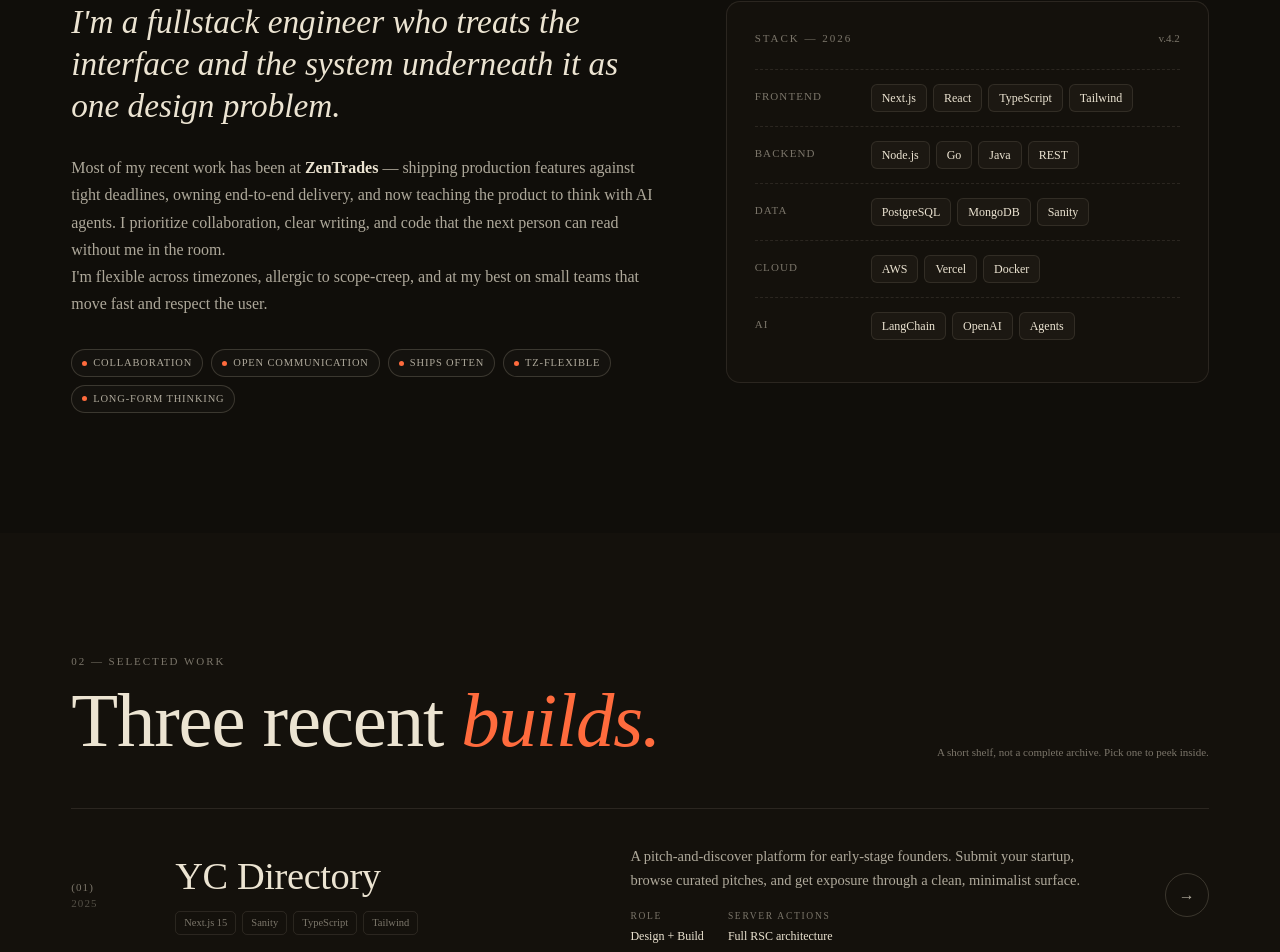
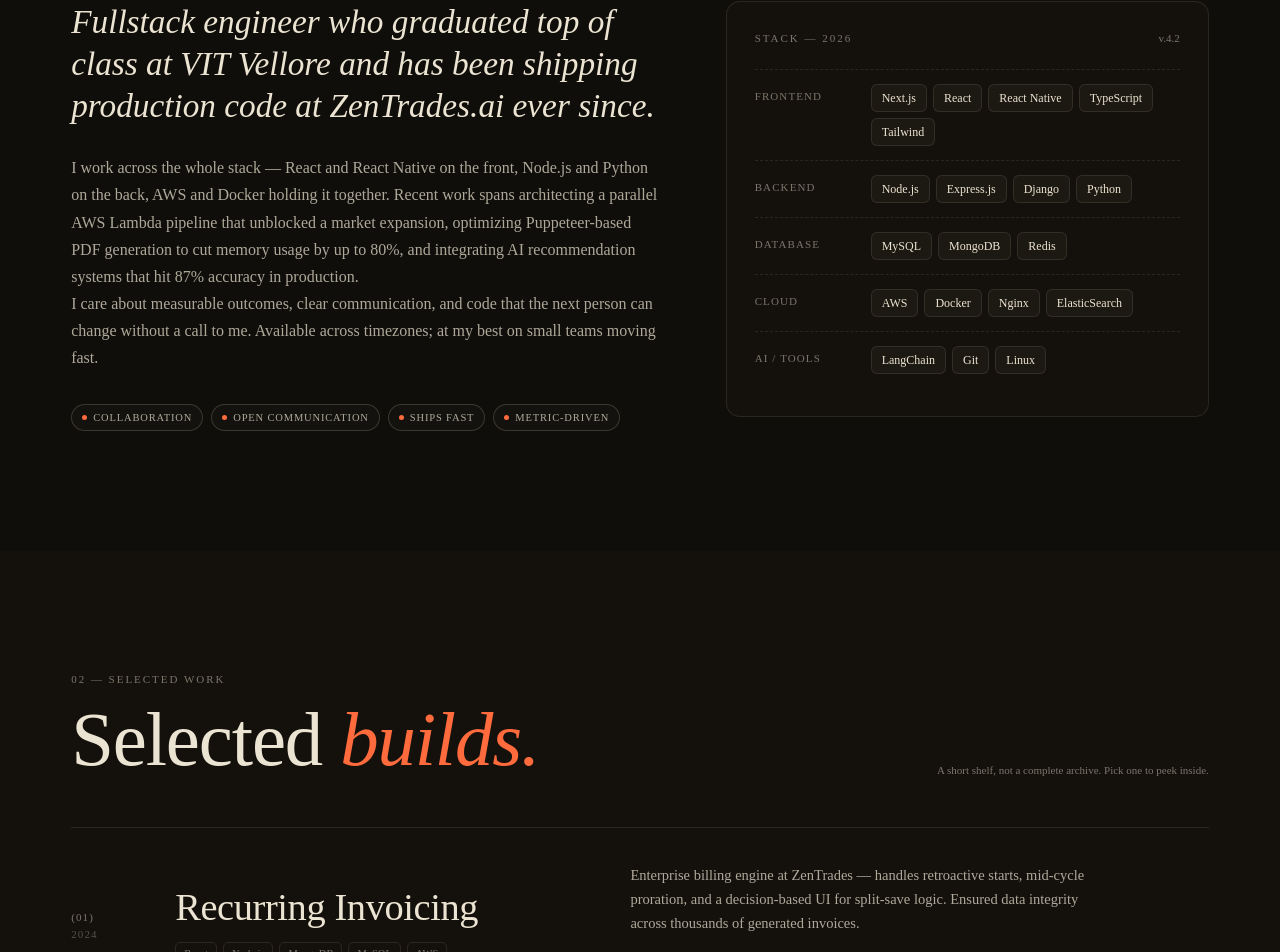
Before and after one commit to SagnikGhosh18/portfolio, a Next.js app: page / in a window 1280 px wide. Shown: the part 1772-2724 px from the top of the page. Built offline with nearby package versions, Linux system fonts and the light colour scheme.

Commit message:
Content changes - updated content

```diff
--- a/app/layout.tsx
+++ b/app/layout.tsx
@@ -31,7 +31,7 @@
     template: "%s | Sagnik Ghosh",
   },
   description:
-    "Sagnik Ghosh is a fullstack engineer specializing in Next.js, TypeScript, and Go. Building thoughtful interfaces and the systems that power them.",
+    "Sagnik Ghosh is a fullstack engineer (React, Node.js, AWS, Python) and VIT Gold Medalist. Currently SDE at ZenTrades.ai — shipping production features across web, mobile, and cloud.",
   keywords: [
     "Sagnik Ghosh",
     "fullstack engineer",
@@ -39,7 +39,7 @@
     "TypeScript",
     "React",
     "portfolio",
-    "Bengaluru",
+    "Pune",
     "ZenTrades",
   ],
   authors: [{ name: "Sagnik Ghosh", url: SITE_URL }],
@@ -81,7 +81,7 @@
   name: "Sagnik Ghosh",
   jobTitle: "Fullstack Engineer",
   url: SITE_URL,
-  email: "sagnighosh18@gmail.com",
+  email: "sagnikghosh18@gmail.com",
   sameAs: [
     "https://github.com/SagnikGhosh18",
     "https://www.linkedin.com/in/sagnik-ghosh-49b25820b/",
@@ -92,13 +92,15 @@
   },
   knowsAbout: [
     "Next.js",
+    "React",
+    "React Native",
     "TypeScript",
-    "React",
     "Node.js",
-    "Go",
-    "PostgreSQL",
+    "Python",
     "AWS",
-    "AI Agents",
+    "LangChain",
+    "MongoDB",
+    "MySQL",
   ],
   address: {
     "@type": "PostalAddress",
--- a/components/AboutSection.tsx
+++ b/components/AboutSection.tsx
@@ -3,9 +3,8 @@
 const TRAITS = [
   "collaboration",
   "open communication",
-  "ships often",
-  "tz-flexible",
-  "long-form thinking",
+  "ships fast",
+  "metric-driven",
 ];
 
 export default function AboutSection() {
@@ -30,8 +29,9 @@
           {/* Bio */}
           <div>
             <p className="lede" style={{ margin: 0, marginBottom: 28 }}>
-              I&apos;m a fullstack engineer who treats the interface and the
-              system underneath it as one design problem.
+              Fullstack engineer who graduated top of class at VIT Vellore and
+              has been shipping production code at{" "}
+              <em>ZenTrades.ai</em> ever since.
             </p>
             <p
               style={{
@@ -41,12 +41,13 @@
                 marginTop: 0,
               }}
             >
-              Most of my recent work has been at{" "}
-              <strong style={{ color: "var(--ink)" }}>ZenTrades</strong> —
-              shipping production features against tight deadlines, owning
-              end-to-end delivery, and now teaching the product to think with AI
-              agents. I prioritize collaboration, clear writing, and code that
-              the next person can read without me in the room.
+              I work across the whole stack — React and React Native on the
+              front, Node.js and Python on the back, AWS and Docker holding it
+              together. Recent work spans architecting a parallel AWS Lambda
+              pipeline that unblocked a market expansion, optimizing
+              Puppeteer-based PDF generation to cut memory usage by up to 80%,
+              and integrating AI recommendation systems that hit 87% accuracy in
+              production.
             </p>
             <p
               style={{
@@ -55,8 +56,9 @@
                 color: "var(--ink-2)",
               }}
             >
-              I&apos;m flexible across timezones, allergic to scope-creep, and
-              at my best on small teams that move fast and respect the user.
+              I care about measurable outcomes, clear communication, and code
+              that the next person can change without a call to me. Available
+              across timezones; at my best on small teams moving fast.
             </p>
 
             <div
--- a/components/ContactSection.tsx
+++ b/components/ContactSection.tsx
@@ -2,7 +2,7 @@
 
 import { useState } from "react";
 
-const EMAIL = "sagnighosh18@gmail.com";
+const EMAIL = "sagnikghosh18@gmail.com";
 
 interface FooterItemProps {
   label: string;
@@ -173,7 +173,7 @@
           }}
         >
           <span>© MMXXVI — Sagnik Ghosh</span>
-          <span>Designed &amp; built in Bengaluru</span>
+          <span>Designed &amp; built in Pune</span>
           <span>v4.2 — last edit Apr 2026</span>
         </footer>
       </div>
--- a/components/HeroSection.tsx
+++ b/components/HeroSection.tsx
@@ -37,7 +37,7 @@
           }}
         >
           <span className="eyebrow">— Portfolio · Vol. IV · MMXXVI</span>
-          <span className="eyebrow">Bengaluru, IN · UTC+5:30</span>
+          <span className="eyebrow">Pune, IN · UTC+5:30</span>
         </div>
 
         {/* Display heading */}
@@ -82,18 +82,18 @@
         <div className="hero-facts-grid">
           <HeroFact
             label="Currently"
-            value="SDE @ ZenTrades"
-            sub="Building AI agents into the core product"
+            value="SDE @ ZenTrades.ai"
+            sub="AWS Lambda, React Native, AI recommendation systems"
           />
           <HeroFact
             label="Stack"
-            value="Next.js · TypeScript · Go"
-            sub="Fullstack across React, Node, and cloud infra"
+            value="React · Node.js · AWS"
+            sub="Fullstack across web, mobile, and cloud infra"
           />
           <HeroFact
-            label="Open to"
-            value="Product collaborations"
-            sub="Contract or full-time, remote-first"
+            label="Education"
+            value="VIT Vellore · Gold Medal"
+            sub="B.Tech CSE, highest scoring student in stream"
           />
         </div>
       </div>
--- a/components/ProjectsSection.tsx
+++ b/components/ProjectsSection.tsx
@@ -13,29 +13,23 @@
   total: number;
 }) {
   const [hover, setHover] = useState(false);
+  const isExternal = p.href !== "N/A";
 
-  return (
-    <a
-      href={p.href}
-      target="_blank"
-      rel="noreferrer"
-      aria-label={`${p.title} — opens in new tab`}
-      onMouseEnter={() => setHover(true)}
-      onMouseLeave={() => setHover(false)}
-      className="project-row-grid"
-      style={{
+  const rowStyle: React.CSSProperties = {
     paddingTop: 36,
     paddingBottom: 36,
-        paddingLeft: hover ? 12 : 0,
+    paddingLeft: hover && isExternal ? 12 : 0,
     borderTop: "1px solid var(--line)",
-        borderBottom:
-          index === total - 1 ? "1px solid var(--line)" : "none",
+    borderBottom: index === total - 1 ? "1px solid var(--line)" : "none",
     position: "relative",
     transition: "padding .35s cubic-bezier(.3,.7,.4,1)",
     textDecoration: "none",
     color: "inherit",
-      }}
-    >
+    cursor: isExternal ? "pointer" : "default",
+  };
+
+  const content = (
+    <>
       {/* Number + year */}
       <div
         className="mono"
@@ -112,7 +106,7 @@
         </div>
       </div>
 
-      {/* Arrow */}
+      {/* Arrow — only shown for external links */}
       <div
         className="project-row-arrow"
         style={{
@@ -122,6 +116,7 @@
           alignItems: "center",
         }}
       >
+        {isExternal && (
           <div
             aria-hidden
             style={{
@@ -139,9 +134,11 @@
           >
             →
           </div>
+        )}
       </div>
 
-      {/* Floating hover preview */}
+      {/* Floating hover preview — only for external links */}
+      {isExternal && (
         <div
           aria-hidden
           style={{
@@ -184,7 +181,36 @@
             }}
           />
         </div>
+      )}
+    </>
+  );
+
+  if (isExternal) {
+    return (
+      <a
+        href={p.href}
+        target="_blank"
+        rel="noreferrer"
+        aria-label={`${p.title} — opens in new tab`}
+        onMouseEnter={() => setHover(true)}
+        onMouseLeave={() => setHover(false)}
+        className="project-row-grid"
+        style={rowStyle}
+      >
+        {content}
       </a>
+    );
+  }
+
+  return (
+    <div
+      onMouseEnter={() => setHover(true)}
+      onMouseLeave={() => setHover(false)}
+      className="project-row-grid"
+      style={rowStyle}
+    >
+      {content}
+    </div>
   );
 }
 
@@ -200,7 +226,7 @@
           <div>
             <div className="sec-num">02 — Selected work</div>
             <h2 className="section-title" style={{ marginTop: 14 }}>
-              Three recent <em>builds.</em>
+              Selected <em>builds.</em>
             </h2>
           </div>
           <p className="sec-meta">
--- a/data/index.ts
+++ b/data/index.ts
@@ -121,15 +121,7 @@
         img: "/p-travel.png",
         iconLists: ["/next.svg", "/tail.svg", "/ts.svg"],
         link: "https://travel-app-ui-xi.vercel.app/",
-    },
-    {
-        id: 3,
-        title: "LiveDocs - A collaborative document editor.",
-        des: "Built with Next.js to handle the user interface, Liveblocks for real-time features and styled with TailwindCSS, LiveDocs is a clone of Goole Docs. The primary goal is to demonstrate the developer's skills in realtime enviroment that creates a lasting impact.",
-        img: "/p-ce.png",
-        iconLists: ["/re.svg", "/tail.svg", "/ts.svg", "/c.svg"],
-        link: "https://collaborative-editor-lovat.vercel.app/",
-    },
+    }
 ];
 
 export const testimonials = [
--- a/data/portfolio.ts
+++ b/data/portfolio.ts
@@ -33,81 +33,95 @@
 
 export const portfolioProjects: Project[] = [
   {
+    id: "recurring",
+    n: "01",
+    year: "2024",
+    title: "Recurring Invoicing",
+    blurb:
+      "Enterprise billing engine at ZenTrades — handles retroactive starts, mid-cycle proration, and a decision-based UI for split-save logic. Ensured data integrity across thousands of generated invoices.",
+    role: "Fullstack",
+    stack: ["React", "Node.js", "MongoDB", "MySQL", "AWS"],
+    metric: { k: "Coverage", v: "Thousands of invoices" },
+    href: "N/A",
+    accent: "#d4a373",
+    bg: "#1a1510",
+  },
+  {
     id: "yc",
-    n: "01",
+    n: "02",
     year: "2025",
     title: "YC Directory",
     blurb:
-      "A pitch-and-discover platform for early-stage founders. Submit your startup, browse curated pitches, and get exposure through a clean, minimalist surface.",
+      "Startup pitch platform with GitHub OAuth. Integrated a live Sanity content API with 1-minute cache revalidation. Achieved a 91% Lighthouse Performance score through asset optimization and ShadCN best practices.",
     role: "Design + Build",
     stack: ["Next.js 15", "Sanity", "TypeScript", "Tailwind"],
-    metric: { k: "Server actions", v: "Full RSC architecture" },
+    metric: { k: "Lighthouse", v: "91 / 100 perf" },
     href: "https://yc-clone-sage.vercel.app/",
     accent: "#ff6b3d",
     bg: "#2a1a0d",
   },
   {
     id: "hilink",
-    n: "02",
+    n: "03",
     year: "2024",
     title: "HiLink — Travel",
     blurb:
       "A landing experience for an outdoor-trip planner. Built to study composition, type rhythm, and high-density imagery in a marketing context.",
     role: "Frontend",
     stack: ["Next.js", "Tailwind", "TypeScript"],
-    metric: { k: "Lighthouse", v: "98 / 100 / 100 / 100" },
+    metric: { k: "Lighthouse", v: "98 / 100" },
     href: "https://travel-app-ui-xi.vercel.app/",
     accent: "#7ec8ff",
     bg: "#0d1a26",
   },
   {
-    id: "livedocs",
-    n: "03",
-    year: "2024",
-    title: "LiveDocs",
+    id: "ekmelon",
+    n: "04",
+    year: "2025",
+    title: "Ek Melon",
     blurb:
-      "A real-time collaborative document editor. Multiplayer cursors, comments, and presence — built to learn the constraints of CRDT-driven UIs.",
-    role: "Fullstack",
-    stack: ["React", "Liveblocks", "Tailwind", "Clerk"],
-    metric: { k: "Realtime", v: "Sub-100ms presence" },
-    href: "https://collaborative-editor-lovat.vercel.app/",
-    accent: "#b48aff",
-    bg: "#1a1226",
+      "iOS app built from scratch and shipped to the App Store. Supabase powers auth, real-time notifications via cron jobs, and transactional email through Resend. Full user journey visibility with PostHog.",
+    role: "Mobile",
+    stack: ["React Native", "Supabase", "PostHog", "Resend", "TypeScript"],
+    metric: { k: "Platform", v: "Live on App Store" },
+    href: "https://apps.apple.com/in/app/ek-melon/id6761439309",
+    accent: "#6dbf67",
+    bg: "#0f1f0e",
   },
 ];
 
 export const portfolioExperience: Experience[] = [
   {
-    company: "ZenTrades Inc.",
-    role: "Software Developer — Fullstack",
-    period: "2024 — Present",
-    location: "Remote",
+    company: "ZenTrades.ai",
+    role: "Software Development Engineer",
+    period: "Jul '24 — Now",
+    location: "Pune",
     bullets: [
-      "Shipped a fully functional dashboard end-to-end in 48 hours.",
-      "Owned the Report Builder feature: drag-and-drop layout, real-time data injection, and PDF generation via Puppeteer.",
-      "Cut scheduler module load times by 50%+ through targeted refactors and code-quality work.",
-      "Currently building AI-agent capabilities into the core product.",
+      "Architected parallel execution via AWS Lambda and Google Apps Script, cutting document generation to under 5 minutes and unblocking the Canadian market launch.",
+      "Refactored Puppeteer-based PDF generation to a single browser instance, reducing memory usage by 50–80% and CPU load by 30–60%.",
+      "Shipped a React Native app from scratch, streamlining inspection-to-invoice workflows and cutting post-job processing time to under 7 days.",
+      "Integrated AI-driven recommendation systems into estimate generation, achieving 87% accuracy in automated citation validation.",
+      "Refactored the scheduler module to eliminate redundant logic, cutting page load times by over 50%.",
     ],
   },
   {
-    company: "ZenTrades Inc.",
-    role: "Technology Intern — Fullstack",
-    period: "2023 — 2024",
-    location: "Remote",
+    company: "ZenTrades.ai",
+    role: "Associate Developer",
+    period: "Feb – Jul '24",
+    location: "Pune",
     bullets: [
-      "Built a filter-saving feature with React, Material UI, and Semantic UI.",
-      "Architected a high-performance data schema and integrated REST APIs for storage and retrieval.",
-      "Wrote responsive, well-tested code following team conventions.",
+      "Built saved filter preferences with React and Material UI, reducing user interaction steps by over 75%.",
+      "Designed a scalable data schema and RESTful APIs for efficient storage, retrieval, and seamless frontend-backend integration.",
     ],
   },
 ];
 
 export const portfolioStack: StackGroup[] = [
-  { group: "Frontend", items: ["Next.js", "React", "TypeScript", "Tailwind"] },
-  { group: "Backend", items: ["Node.js", "Go", "Java", "REST"] },
-  { group: "Data", items: ["PostgreSQL", "MongoDB", "Sanity"] },
-  { group: "Cloud", items: ["AWS", "Vercel", "Docker"] },
-  { group: "AI", items: ["LangChain", "OpenAI", "Agents"] },
+  { group: "Frontend", items: ["Next.js", "React", "React Native", "TypeScript", "Tailwind"] },
+  { group: "Backend", items: ["Node.js", "Express.js", "Django", "Python"] },
+  { group: "Database", items: ["MySQL", "MongoDB", "Redis"] },
+  { group: "Cloud", items: ["AWS", "Docker", "Nginx", "ElasticSearch"] },
+  { group: "AI / Tools", items: ["LangChain", "Git", "Linux"] },
 ];
 
 export const portfolioApproach: ApproachPhase[] = [
```
Lines whose indentation alone changed are shown as unchanged.
